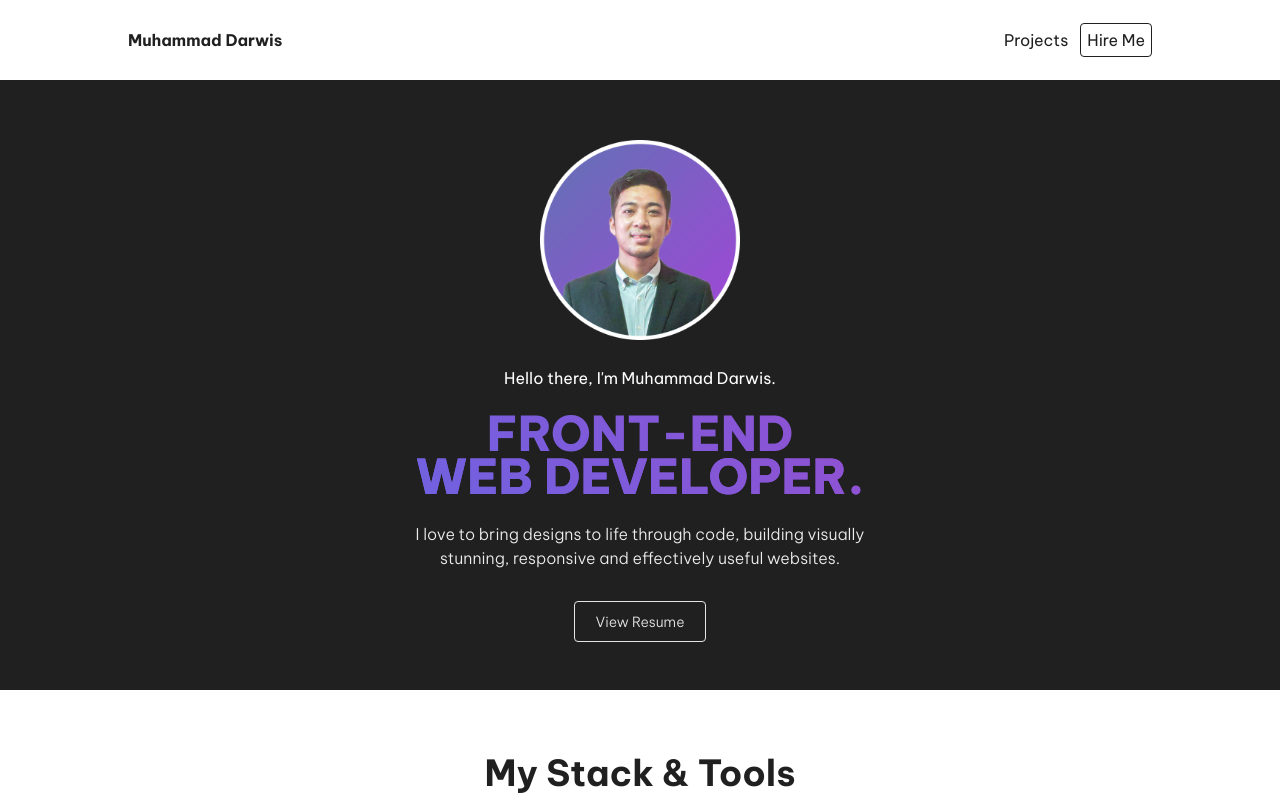
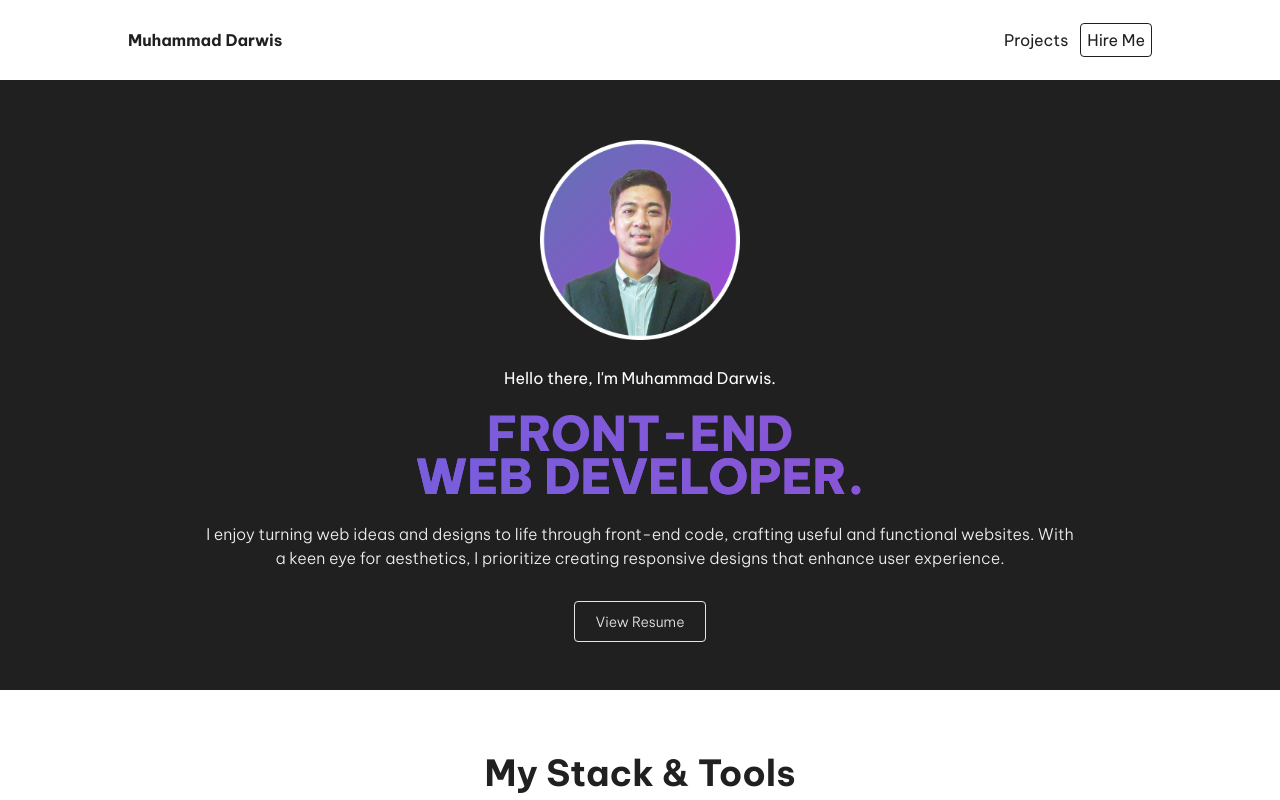
Before and after one commit to darwisabdrauf/personal-portfolio-webpage, a plain HTML site: page index.html in a window 1280 px wide. Shown: the top 800 px of the page. Drawn offline with Linux system fonts and the light colour scheme.

Commit message:
minor fix & updates
- updated intro-text in html
- updated width for intro-text
- refactored scroll amount for project-card

```diff
--- a/index.html
+++ b/index.html
@@ -46,7 +46,7 @@
                 <p class="sub-title"><em>Aspiring Front-End Web Developer</em></p> -->
                 <p class="sub-title">Hello there, I'm Muhammad Darwis.</p>
                 <h1 class="main-title">Front-End <span class="name-text block">Web Developer.</span></h1>
-                <p class="intro-text">I love to bring designs to life through code, building visually stunning, responsive and effectively useful websites.</p>
+                <p class="intro-text">I enjoy turning web ideas and designs to life through front-end code, crafting useful and functional websites. With a keen eye for aesthetics, I prioritize creating responsive designs that enhance user experience.</p>
                 <a class="resume-btn" href="resume.pdf" target="_blank">View Resume</a>
             </div>
         </div>
--- a/index.js
+++ b/index.js
@@ -3,15 +3,15 @@ const rightBtn = document.getElementById('right-btn')
 const leftBtn = document.getElementById('left-btn')
 
 //  EVENT LISTENER
-rightBtn.addEventListener("click", () => myProject.scrollBy({ left: 550, behavior: 'smooth' }))
-leftBtn.addEventListener("click", () => myProject.scrollBy({ left: -550, behavior: 'smooth' }))
+rightBtn.addEventListener("click", () => myProject.scrollBy({ left: 450, behavior: 'smooth' }))
+leftBtn.addEventListener("click", () => myProject.scrollBy({ left: -450, behavior: 'smooth' }))
 
 document.addEventListener("DOMContentLoaded", () => {
     const project3 = document.querySelector('.project-card:nth-child(2)')
     const containerWidth = myProject.clientWidth
     const cardWidth = project3.clientWidth
 
-    // Calculate the scroll position to be in the center
+    // Calculate the scroll position to center Project 3 and Project 4
     const scrollPosition = project3.offsetLeft - (containerWidth - cardWidth) / 2
 
     // Scroll the container to the calculated position
--- a/style.css
+++ b/style.css
@@ -185,7 +185,7 @@ h1 {
     color: var(--color-white-90);
     font-weight: 300;
     margin: 1.5em auto 2.5em;  /* 0 auto 50px/16px */
-    width: 80%; /* 350px */
+    width: 95%;
     line-height: 1.5;
 }
 
@@ -409,11 +409,14 @@ h3.project-title{
         font-size: 3rem; /* 48px */
     }
 
+    .intro-text {
+        width: 85%;
+    }
+
     h2 {
         font-size: 2.25rem; /* 36px */
     }
 
-    .profile-container { padding: 0 220px }
     .stack-container { width: 768px; margin: 0 auto;}
 
     .project-card {
```
